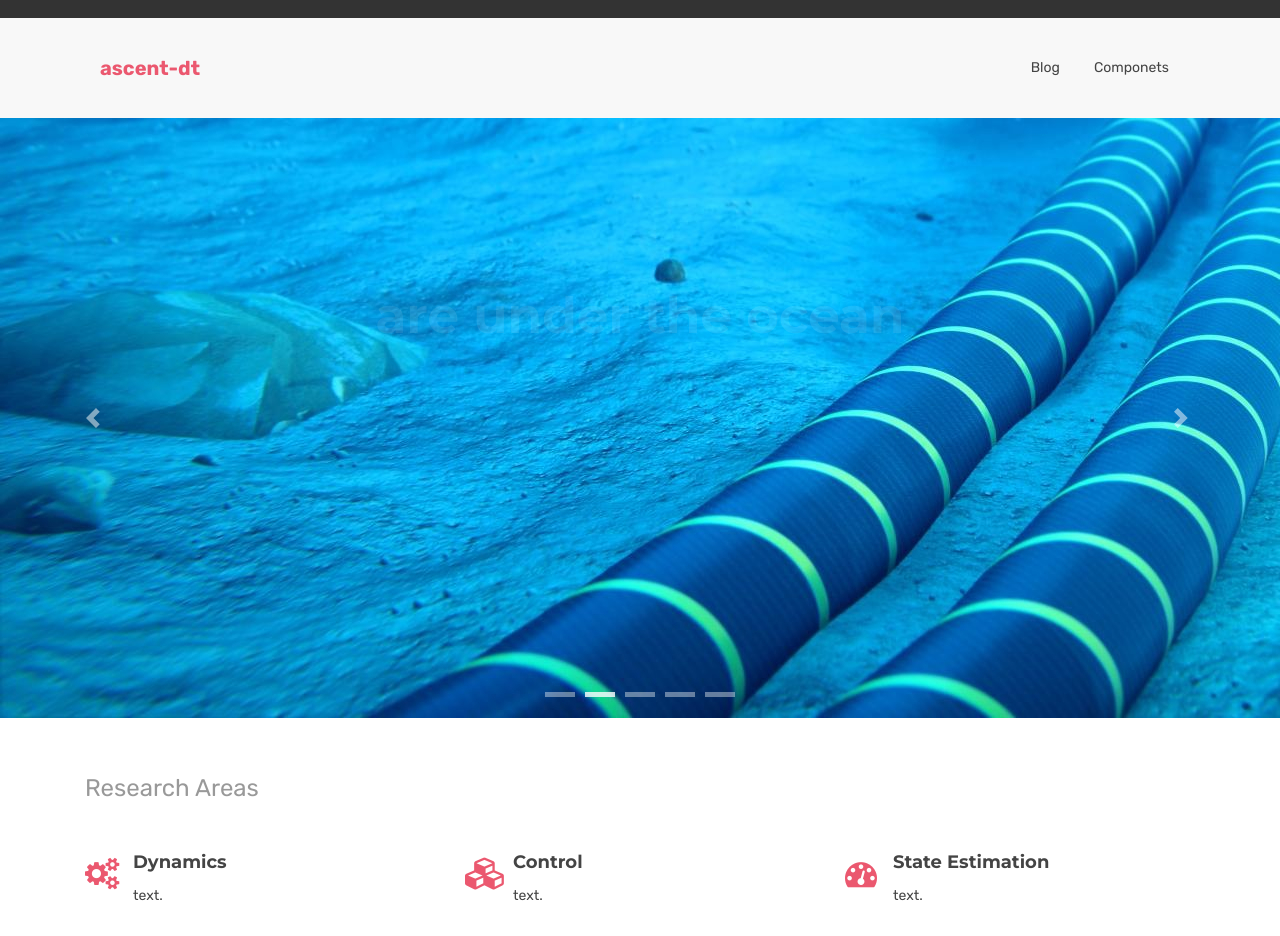
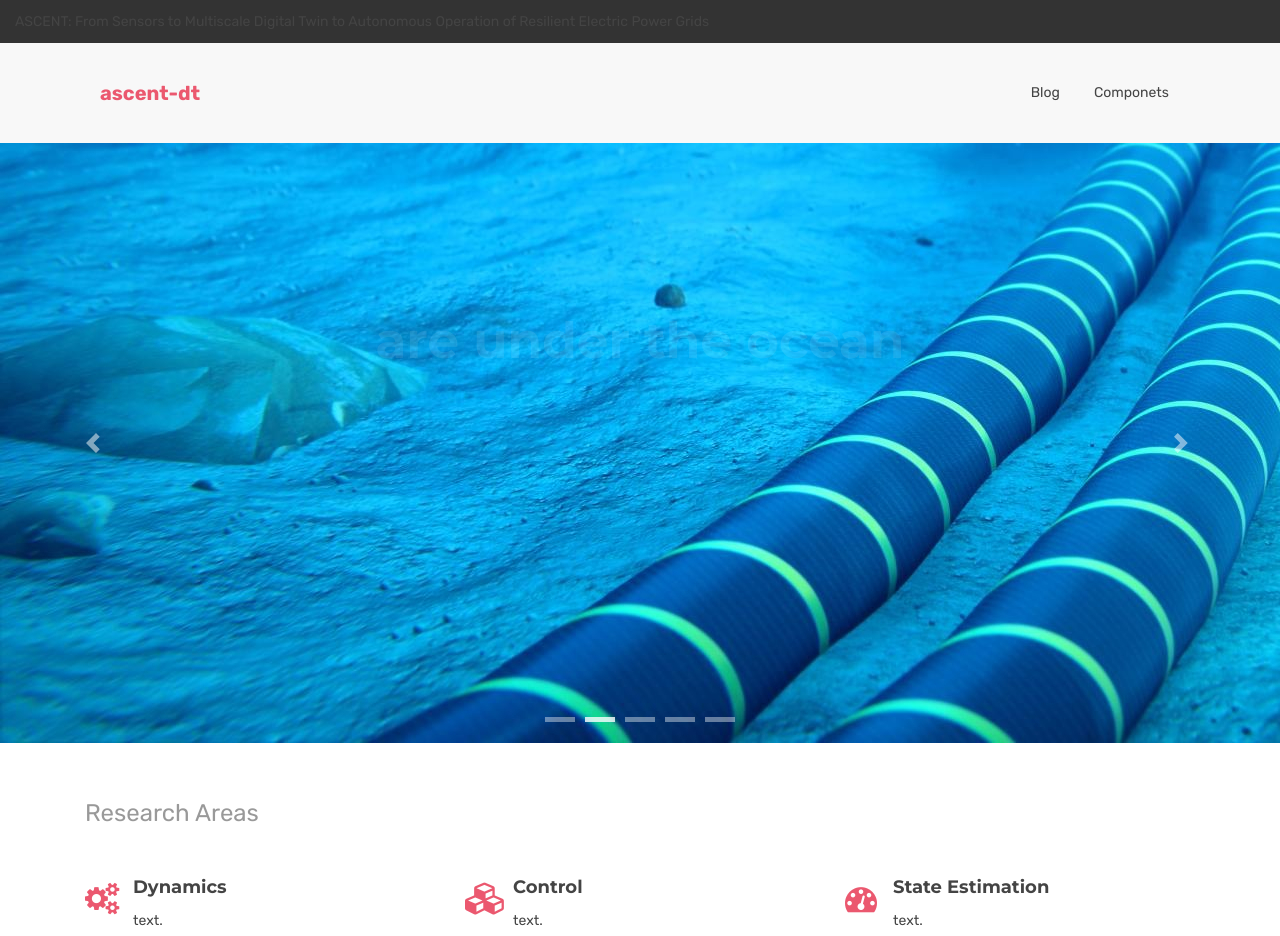
Before and after one commit to ascent-dt/ascent-dt-old.github.io, a Jekyll site: the page built from index.html, in a window 1280 px wide. Shown: the top 936 px of the page. Built offline with Jekyll 4.4.1, drawn with Linux system fonts in a browser that asks for light colours.

Commit message:
Update nav-bar.html

```diff
--- a/_includes/themes/bootstrap/nav-bar.html
+++ b/_includes/themes/bootstrap/nav-bar.html
@@ -1,6 +1,7 @@
             <div class="top-menu">
               <p>
                 <span class="left">
+                  ASCENT: From Sensors to Multiscale Digital Twin to Autonomous Operation of Resilient Electric Power Grids
                   <!--
                   <a href="https://www.google.com/maps/place/141+Warren+St+%23141,+Newark,+NJ+07103/@40.7415162,-74.1784399,17z/data=!3m1!4b1!4m5!3m4!1s0x89c2537db02aa28f:0x722fdfb8c3dc4762!8m2!3d40.7415162!4d-74.1784399?entry=ttu"><i class="fa fa-map-marker"></i>New Jersey Institute of Technology, Newark, New Jersey, USA</a>
                   <a href="#"><i class="fa fa-mobile-phone"></i>+9 34476 3244</a>
```
